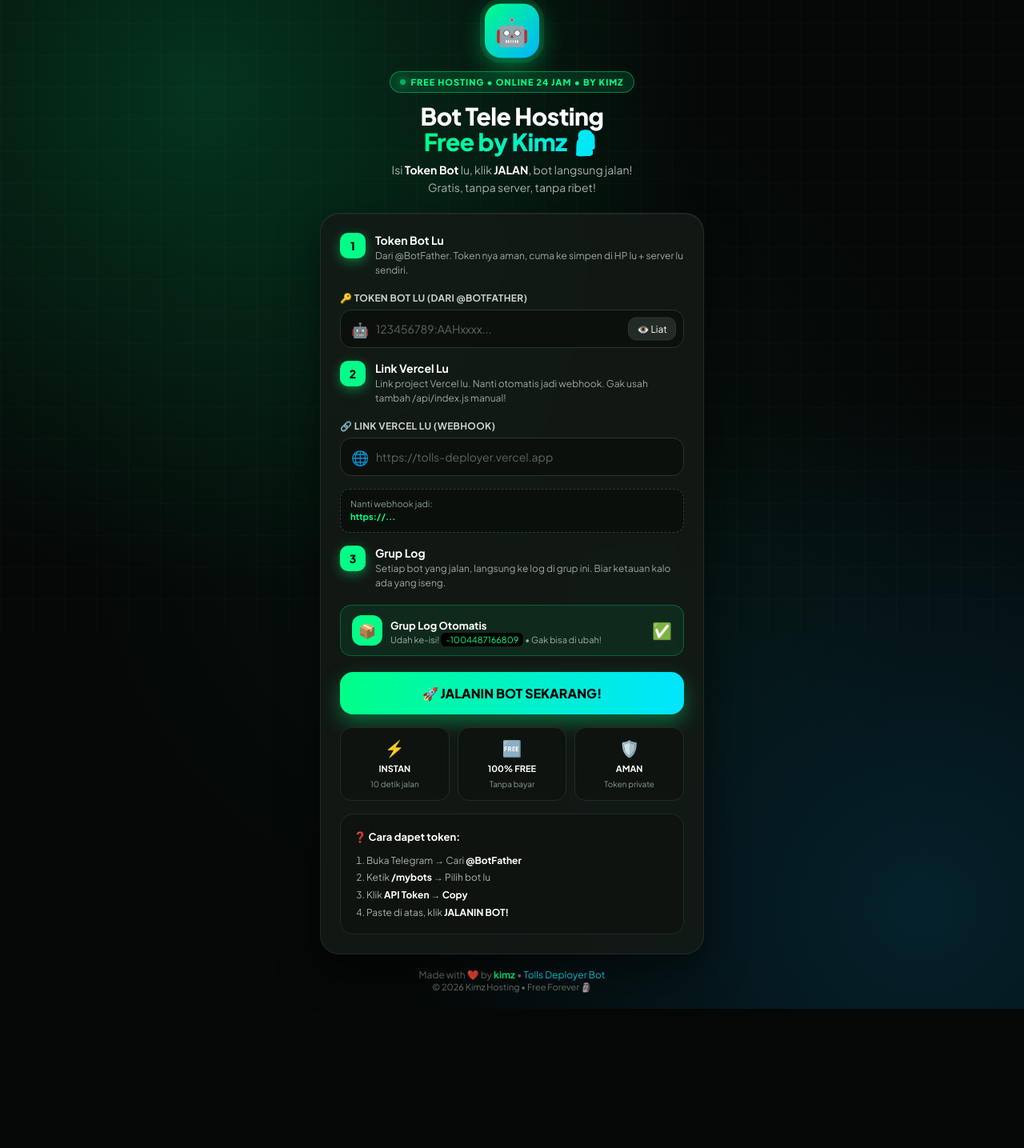
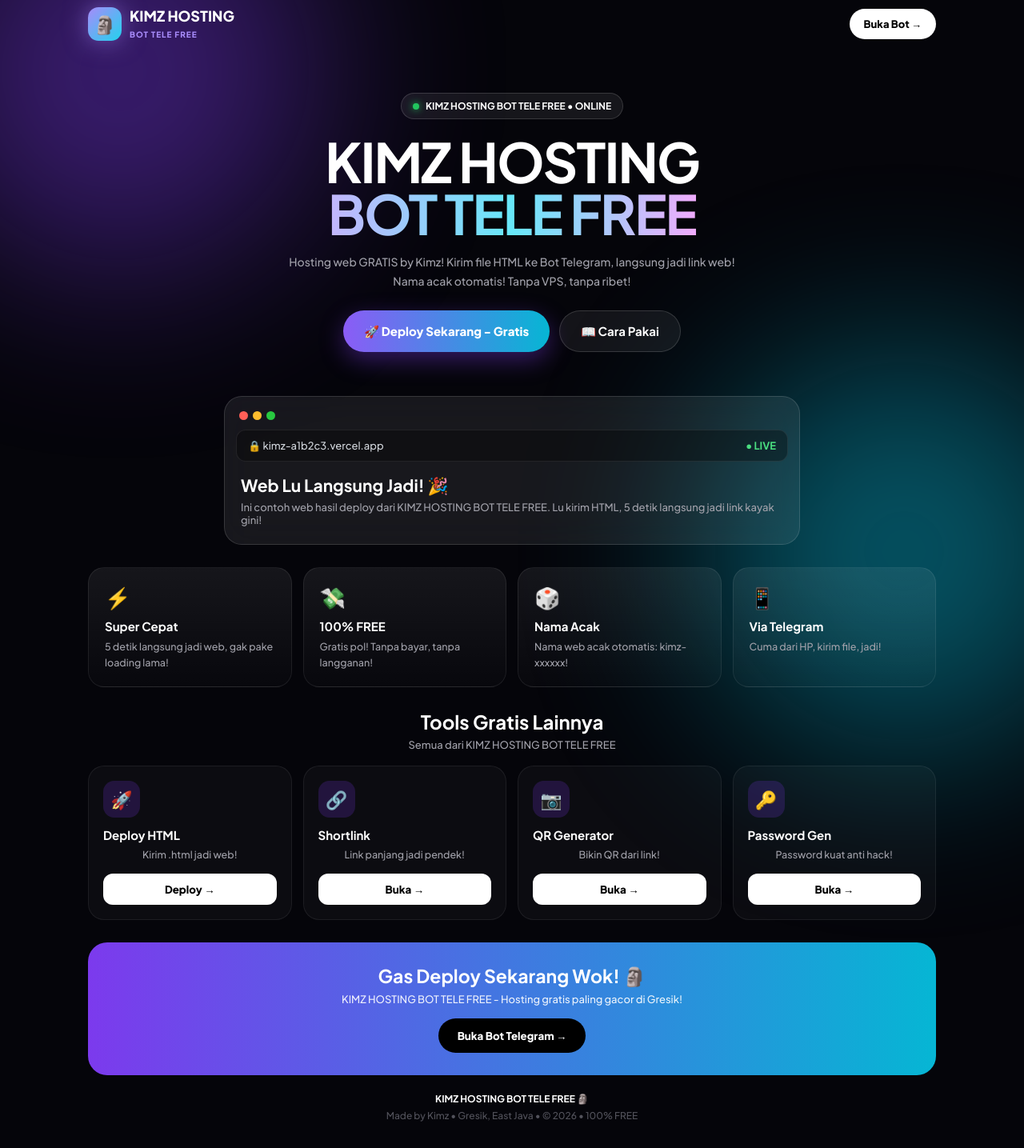
Before and after one commit to alfiyahjunaida-cyber/Bot-telegram-, a website: page index.html in a window 1280 px wide. Shown: the part 11-1446 px from the top of the page at 80% size. Before the commit the page ends 1272 px from the top, so only its background shows below. Drawn offline with Linux system fonts and the light colour scheme.

Commit message:
Update index.html

```diff
--- a/index.html
+++ b/index.html
@@ -3,261 +3,114 @@
 <head>
 <meta charset="UTF-8">
 <meta name="viewport" content="width=device-width, initial-scale=1.0">
-<title>bot tele hosting free by kimz 🗿</title>
-<link href="https://fonts.googleapis.com/css2?family=Plus+Jakarta+Sans:wght@400;600;700;800&display=swap" rel="stylesheet">
+<title>KIMZ HOSTING BOT TELE FREE</title>
+<link href="https://fonts.googleapis.com/css2?family=Plus+Jakarta+Sans:wght@500;700;800&display=swap" rel="stylesheet">
 <style>
-  *{margin:0;padding:0;box-sizing:border-box;font-family:'Plus Jakarta Sans',Arial,sans-serif}
-  body{
-    background:#050807;
-    background-image:
-      radial-gradient(circle at 20% 10%, rgba(0,255,136,0.18) 0%, transparent 40%),
-      radial-gradient(circle at 90% 90%, rgba(0,180,255,0.15) 0%, transparent 40%),
-      radial-gradient(circle at 50% 50%, rgba(0,255,136,0.05) 0%, transparent 60%);
-    color:#fff;min-height:100vh;display:flex;align-items:center;justify-content:center;padding:20px;overflow-x:hidden;
-  }
-  body::before{
-    content:'';position:fixed;inset:0;
-    background-image:linear-gradient(rgba(255,255,255,0.02) 1px, transparent 1px), linear-gradient(90deg, rgba(255,255,255,0.02) 1px, transparent 1px);
-    background-size:40px 40px;pointer-events:none;
-  }
-  .wrap{width:100%;max-width:480px;position:relative;z-index:1}
-  .top{ text-align:center;margin-bottom:18px; animation:fadeDown .6s ease both }
-  .logo{
-    width:68px;height:68px;margin:0 auto 12px;border-radius:20px;
-    background:linear-gradient(135deg,#00ff88,#00b4ff);
-    display:flex;align-items:center;justify-content:center;font-size:34px;
-    box-shadow:0 0 0 6px rgba(0,255,136,0.12), 0 10px 30px rgba(0,255,136,0.4);
-    animation:float 3s ease-in-out infinite;
-  }
-  @keyframes float{0%,100%{transform:translateY(0)}50%{transform:translateY(-6px)}}
-  @keyframes fadeDown{from{opacity:0;transform:translateY(-10px)}to{opacity:1;transform:translateY(0)}}
-  @keyframes fadeUp{from{opacity:0;transform:translateY(12px)}to{opacity:1;transform:translateY(0)}}
-  .badge{
-    display:inline-flex;align-items:center;gap:6px;
-    background:rgba(0,255,136,0.12);border:1px solid rgba(0,255,136,0.4);color:#00ff88;
-    padding:6px 12px;border-radius:100px;font-size:11px;font-weight:800;letter-spacing:1px;
-  }
-  .badge i{width:7px;height:7px;background:#00ff88;border-radius:50%;display:inline-block;box-shadow:0 0 10px #00ff88;animation:blink 1.2s infinite}
-  @keyframes blink{0%,100%{opacity:1}50%{opacity:.3}}
-  h1{font-size:30px;line-height:1.05;margin:14px 0 8px;font-weight:800;letter-spacing:-0.5px}
-  h1 span{background:linear-gradient(90deg,#00ff88,#00e5ff);-webkit-background-clip:text;-webkit-text-fill-color:transparent;background-clip:text}
-  .subtitle{color:#a8b3ad;font-size:14px;line-height:1.6}
-  .subtitle b{color:#fff}
-  .box{
-    margin-top:20px;background:rgba(20,26,22,0.85);backdrop-filter:blur(16px);
-    border:1px solid rgba(255,255,255,0.08);border-radius:24px;padding:24px;
-    box-shadow:0 20px 50px rgba(0,0,0,0.5), inset 0 1px 0 rgba(255,255,255,0.06);
-    animation:fadeUp .6s .1s ease both;
-  }
-  .step{display:flex;gap:12px;align-items:flex-start;margin-bottom:18px;text-align:left}
-  .num{
-    min-width:32px;height:32px;border-radius:10px;background:#00ff88;color:#000;font-weight:800;
-    display:flex;align-items:center;justify-content:center;font-size:14px;box-shadow:0 4px 14px rgba(0,255,136,0.4);
-  }
-  .step b{font-size:14px;display:block}
-  .step p{font-size:12px;color:#9aa8a0;margin-top:2px;line-height:1.5}
-  label{font-size:12px;font-weight:700;color:#c8d1ca;letter-spacing:.3px;display:block;margin:0 0 7px}
-  .input-wrap{position:relative;margin-bottom:16px}
-  .input-wrap span{position:absolute;left:14px;top:50%;transform:translateY(-50%);font-size:18px;opacity:.8}
-  input{
-    width:100%;padding:14px 14px 14px 44px;border-radius:14px;
-    border:1px solid #2a332e;background:#0c100d;color:#fff;font-size:14px;outline:none;transition:.2s;
-  }
-  input:focus{border-color:#00ff88;box-shadow:0 0 0 3px rgba(0,255,136,0.15);background:#10150f}
-  input::placeholder{color:#5a665f}
-  .eye{
-    position:absolute;right:10px;top:50%;transform:translateY(-50%);
-    background:#222b26;border:1px solid #333;color:#fff;padding:6px 10px;border-radius:10px;cursor:pointer;font-size:12px;width:auto;margin:0;
-  }
-  .eye:hover{background:#2e3a32}
-  .webhook-preview{
-    background:#0a0f0c;border:1px dashed #2e3a32;border-radius:12px;padding:10px 12px;
-    font-size:11px;color:#8a9a90;text-align:left;word-break:break-all;line-height:1.5;margin-bottom:16px;
-  }
-  .webhook-preview b{color:#00ff88}
-  .grup{
-    display:flex;align-items:center;gap:10px;background:rgba(0,255,136,0.08);
-    border:1px solid rgba(0,255,136,0.25);border-radius:14px;padding:12px 14px;text-align:left;
-  }
-  .grup .icon{width:38px;height:38px;border-radius:12px;background:#00ff88;display:flex;align-items:center;justify-content:center;font-size:18px;flex-shrink:0}
-  .grup b{font-size:13px}
-  .grup p{font-size:11px;color:#9ab0a2;margin-top:2px}
-  .grup code{background:#000;padding:2px 6px;border-radius:6px;color:#00ff88;font-size:11px}
-  button.main{
-    width:100%;padding:16px;border:none;border-radius:16px;margin-top:20px;cursor:pointer;
-    background:linear-gradient(90deg,#00ff88,#00e5ff);color:#000;font-weight:800;font-size:16px;
-    box-shadow:0 10px 25px rgba(0,255,136,0.35);transition:.2s;display:flex;align-items:center;justify-content:center;gap:8px;
-  }
-  button.main:hover{transform:translateY(-1px);box-shadow:0 14px 30px rgba(0,255,136,0.45)}
-  button.main:active{transform:translateY(1px)}
-  button.main:disabled{opacity:.6;cursor:not-allowed;transform:none}
-  .features{display:grid;grid-template-columns:1fr 1fr 1fr;gap:10px;margin-top:16px}
-  .feat{background:#0e130f;border:1px solid #222b26;border-radius:14px;padding:12px 8px;text-align:center}
-  .feat div{font-size:20px}
-  .feat b{font-size:11px;display:block;margin-top:6px}
-  .feat span{font-size:10px;color:#8a9a90}
-  #status{margin-top:16px;padding:14px;border-radius:14px;display:none;text-align:left;font-size:13px;white-space:pre-wrap;word-break:break-all;line-height:1.6}
-  .ok{background:#002a16;border:1px solid #00ff88;color:#d6ffe8}
-  .err{background:#2a0000;border:1px solid #ff5555;color:#ffd6d6}
-  .log{margin-top:12px;text-align:left;background:#000;border:1px solid #1e2620;padding:12px;border-radius:14px;font-size:12px;max-height:160px;overflow:auto;display:none;line-height:1.7}
-  .log b{color:#00ff88}
-  .how{
-    margin-top:16px;background:#0e130f;border:1px solid #222b26;border-radius:16px;padding:16px;text-align:left;
-  }
-  .how b{font-size:13px}
-  .how ol{margin:10px 0 0 16px;font-size:12px;color:#a8b3ad;line-height:1.8}
-  .how ol b{color:#fff;font-size:12px}
-  .footer{margin-top:18px;text-align:center;font-size:12px;color:#6a7a70}
-  .footer b{color:#00ff88}
-  .footer a{color:#00e5ff;text-decoration:none}
-  @media(max-width:480px){h1{font-size:26px}.box{padding:20px}}
+*{margin:0;padding:0;box-sizing:border-box;font-family:'Plus Jakarta Sans',sans-serif}
+body{background:#05050a;color:#fff;overflow-x:hidden}
+.glow{position:fixed;width:500px;height:500px;border-radius:50%;filter:blur(120px);opacity:.45;z-index:0}
+.g1{background:#7c3aed;top:-150px;left:-100px}
+.g2{background:#06b6d4;bottom:-150px;right:-100px}
+.wrap{position:relative;z-index:2;max-width:1100px;margin:auto;padding:0 20px}
+.nav{display:flex;justify-content:space-between;align-items:center;padding:20px 0}
+.logo{display:flex;align-items:center;gap:10px;font-weight:800;font-size:18px;line-height:1.1}
+.logo .kotak{width:42px;height:42px;min-width:42px;background:linear-gradient(135deg,#a78bfa,#22d3ee);border-radius:13px;display:grid;place-items:center;font-size:22px;box-shadow:0 0 30px #a78bfa88}
+.logo small{font-size:10px;color:#a78bfa;letter-spacing:1px}
+.btn-top{background:#fff;color:#000;padding:11px 18px;border-radius:999px;font-weight:800;border:none;cursor:pointer;font-size:13px}
+.hero{text-align:center;padding:45px 0 25px}
+.pill{display:inline-flex;align-items:center;gap:8px;background:#ffffff12;border:1px solid #ffffff25;padding:8px 14px;border-radius:999px;font-size:12px;font-weight:700}
+.dot{width:8px;height:8px;background:#22c55e;border-radius:50%;box-shadow:0 0 10px #22c55e}
+.hero h1{font-size:44px;line-height:.95;letter-spacing:-2px;margin-top:20px}
+.hero h1 i{font-style:normal;background:linear-gradient(90deg,#c4b5fd,#67e8f9,#f0abfc);-webkit-background-clip:text;-webkit-text-fill-color:transparent}
+.hero p{color:#a1a1aa;margin:18px auto 0;max-width:560px;line-height:1.7;font-size:14px}
+.cta{margin-top:24px;display:flex;gap:12px;justify-content:center;flex-wrap:wrap}
+.btn1{background:linear-gradient(90deg,#8b5cf6,#06b6d4);border:none;color:#fff;padding:15px 26px;border-radius:999px;font-weight:800;font-size:15px;cursor:pointer;box-shadow:0 10px 30px #7c3aed66}
+.btn2{background:#ffffff10;border:1px solid #ffffff25;color:#fff;padding:15px 26px;border-radius:999px;font-weight:700;font-size:15px;cursor:pointer}
+.mock{margin:30px auto 0;max-width:720px;background:rgba(255,255,255,.08);backdrop-filter:blur(20px);border:1px solid #ffffff22;border-radius:22px;padding:14px;text-align:left}
+.mock-top{display:flex;gap:6px;padding:4px 4px 12px}
+.mock-top span{width:11px;height:11px;border-radius:50%;display:block}
+.mock-url{background:#00000055;border:1px solid #ffffff15;border-radius:12px;padding:11px 14px;font-size:13px;color:#d1d5db;display:flex;justify-content:space-between;align-items:center;gap:10px}
+.mock-url b{color:#4ade80}
+.mock-body{padding:16px 6px 8px}
+.mock-body h3{font-size:21px}
+.mock-body p{font-size:13px;color:#a1a1aa;margin-top:6px}
+.fitur{display:grid;grid-template-columns:1fr 1fr;gap:14px;margin:28px 0}
+.f{background:linear-gradient(180deg,#ffffff12,#ffffff04);border:1px solid #ffffff14;border-radius:20px;padding:20px}
+.f span{font-size:26px}
+.f h4{margin:10px 0 6px;font-size:15px}
+.f p{font-size:12.5px;color:#a1a1aa;line-height:1.6}
+.tools{margin:10px 0 28px}
+.tools h2{font-size:24px;text-align:center}
+.tools p{font-size:13px;color:#a1a1aa;text-align:center;margin-top:6px}
+.grid{display:grid;grid-template-columns:1fr 1fr;gap:14px;margin-top:18px}
+.card{background:#ffffff08;border:1px solid #ffffff12;border-radius:20px;padding:18px}
+.card .ic{width:46px;height:46px;border-radius:14px;display:grid;place-items:center;font-size:22px;background:#7c3aed33}
+.card h3{margin:12px 0 5px;font-size:15px}
+.card p{font-size:12.5px;color:#a1a1aa;line-height:1.5}
+.card button{margin-top:14px;width:100%;padding:11px;border:none;border-radius:12px;background:#fff;font-weight:800;cursor:pointer}
+.bawah{background:linear-gradient(90deg,#7c3aed,#06b6d4);border-radius:24px;padding:28px 22px;text-align:center;margin-bottom:20px}
+.bawah h2{font-size:23px;line-height:1.2}
+.bawah p{font-size:13px;opacity:.9;margin-top:8px}
+.bawah button{margin-top:16px;background:#000;color:#fff;border:none;padding:13px 24px;border-radius:999px;font-weight:800;cursor:pointer}
+.footer{text-align:center;color:#52525b;font-size:12px;padding:0 0 30px;line-height:1.7}
+@media(min-width:700px){.hero h1{font-size:68px}.fitur{grid-template-columns:repeat(4,1fr)}.grid{grid-template-columns:repeat(4,1fr)}}
 </style>
 </head>
 <body>
+<div class="glow g1"></div>
+<div class="glow g2"></div>
 <div class="wrap">
-  <div class="top">
-    <div class="logo">🤖</div>
-    <span class="badge"><i></i> FREE HOSTING • ONLINE 24 JAM • BY KIMZ</span>
-    <h1>Bot Tele Hosting<br><span>Free by Kimz 🗿</span></h1>
-    <p class="subtitle">Isi <b>Token Bot</b> lu, klik <b>JALAN</b>, bot langsung jalan!<br>Gratis, tanpa server, tanpa ribet!</p>
-  </div>
+<div class="nav">
+<div class="logo"><div class="kotak">🗿</div><div>KIMZ HOSTING<br><small>BOT TELE FREE</small></div></div>
+<button class="btn-top" onclick="keBot()">Buka Bot →</button>
+</div>
 
-  <div class="box">
-    <div class="step">
-      <div class="num">1</div>
-      <div><b>Token Bot Lu</b><p>Dari @BotFather. Token nya aman, cuma ke simpen di HP lu + server lu sendiri.</p></div>
-    </div>
+<div class="hero">
+<div class="pill"><div class="dot"></div> KIMZ HOSTING BOT TELE FREE • ONLINE</div>
+<h1>KIMZ HOSTING<br><i>BOT TELE FREE</i></h1>
+<p>Hosting web GRATIS by Kimz! Kirim file HTML ke Bot Telegram, langsung jadi link web! Nama acak otomatis! Tanpa VPS, tanpa ribet!</p>
+<div class="cta">
+<button class="btn1" onclick="keBot()">🚀 Deploy Sekarang - Gratis</button>
+<button class="btn2" onclick="cara()">📖 Cara Pakai</button>
+</div>
+</div>
 
-    <label>🔑 TOKEN BOT LU (DARI @BOTFATHER)</label>
-    <div class="input-wrap">
-      <span>🤖</span>
-      <input id="token" type="password" placeholder="123456789:AAHxxxx...">
-      <button type="button" class="eye" onclick="toggleToken()">👁️ Liat</button>
-    </div>
+<div class="mock">
+<div class="mock-top"><span style="background:#ff5f57"></span><span style="background:#febc2e"></span><span style="background:#28c840"></span></div>
+<div class="mock-url"><span>🔒 kimz-a1b2c3.vercel.app</span><b>● LIVE</b></div>
+<div class="mock-body"><h3>Web Lu Langsung Jadi! 🎉</h3><p>Ini contoh web hasil deploy dari KIMZ HOSTING BOT TELE FREE. Lu kirim HTML, 5 detik langsung jadi link kayak gini!</p></div>
+</div>
 
-    <div class="step">
-      <div class="num">2</div>
-      <div><b>Link Vercel Lu</b><p>Link project Vercel lu. Nanti otomatis jadi webhook. Gak usah tambah /api/index.js manual!</p></div>
-    </div>
+<div class="fitur">
+<div class="f"><span>⚡</span><h4>Super Cepat</h4><p>5 detik langsung jadi web, gak pake loading lama!</p></div>
+<div class="f"><span>💸</span><h4>100% FREE</h4><p>Gratis pol! Tanpa bayar, tanpa langganan!</p></div>
+<div class="f"><span>🎲</span><h4>Nama Acak</h4><p>Nama web acak otomatis: kimz-xxxxxx!</p></div>
+<div class="f"><span>📱</span><h4>Via Telegram</h4><p>Cuma dari HP, kirim file, jadi!</p></div>
+</div>
 
-    <label>🔗 LINK VERCEL LU (WEBHOOK)</label>
-    <div class="input-wrap">
-      <span>🌐</span>
-      <input id="webhook" type="text" placeholder="https://tolls-deployer.vercel.app" style="padding-left:44px">
-    </div>
-    <div class="webhook-preview">Nanti webhook jadi:<br><b id="webhookPreview">https://.../api/index.js</b></div>
+<div class="tools">
+<h2>Tools Gratis Lainnya</h2>
+<p>Semua dari KIMZ HOSTING BOT TELE FREE</p>
+<div class="grid">
+<div class="card"><div class="ic">🚀</div><h3>Deploy HTML</h3><p>Kirim .html jadi web!</p><button onclick="keBot()">Deploy →</button></div>
+<div class="card"><div class="ic">🔗</div><h3>Shortlink</h3><p>Link panjang jadi pendek!</p><button onclick="keBot()">Buka →</button></div>
+<div class="card"><div class="ic">📷</div><h3>QR Generator</h3><p>Bikin QR dari link!</p><button onclick="keBot()">Buka →</button></div>
+<div class="card"><div class="ic">🔑</div><h3>Password Gen</h3><p>Password kuat anti hack!</p><button onclick="keBot()">Buka →</button></div>
+</div>
+</div>
 
-    <div class="step">
-      <div class="num">3</div>
-      <div><b>Grup Log</b><p>Setiap bot yang jalan, langsung ke log di grup ini. Biar ketauan kalo ada yang iseng.</p></div>
-    </div>
+<div class="bawah">
+<h2>Gas Deploy Sekarang Wok! 🗿</h2>
+<p>KIMZ HOSTING BOT TELE FREE - Hosting gratis paling gacor di Gresik!</p>
+<button onclick="keBot()">Buka Bot Telegram →</button>
+</div>
 
-    <div class="grup">
-      <div class="icon">📦</div>
-      <div><b>Grup Log Otomatis</b><p>Udah ke-isi! <code>-1004487166809</code> • Gak bisa di ubah!</p></div>
-      <div style="margin-left:auto;font-size:20px">✅</div>
-    </div>
-
-    <button id="btn" class="main" onclick="jalanin()">🚀 JALANIN BOT SEKARANG!</button>
-
-    <div class="features">
-      <div class="feat"><div>⚡</div><b>INSTAN</b><span>10 detik jalan</span></div>
-      <div class="feat"><div>🆓</div><b>100% FREE</b><span>Tanpa bayar</span></div>
-      <div class="feat"><div>🛡️</div><b>AMAN</b><span>Token private</span></div>
-    </div>
-
-    <div id="status"></div>
-    <div id="log" class="log"></div>
-
-    <div class="how">
-      <b>❓ Cara dapet token:</b>
-      <ol>
-        <li>Buka Telegram → Cari <b>@BotFather</b></li>
-        <li>Ketik <b>/mybots</b> → Pilih bot lu</li>
-        <li>Klik <b>API Token</b> → <b>Copy</b></li>
-        <li>Paste di atas, klik <b>JALANIN BOT!</b></li>
-      </ol>
-    </div>
-  </div>
-
-  <div class="footer">Made with ❤️ by <b>kimz</b> • <a href="#">Tolls Deployer Bot</a><br><span style="font-size:11px">© 2026 Kimz Hosting • Free Forever 🗿</span></div>
+<div class="footer"><b style="color:#fff">KIMZ HOSTING BOT TELE FREE 🗿</b><br>Made by Kimz • Gresik, East Java • © 2026 • 100% FREE</div>
 </div>
 
 <script>
-function toggleToken(){
-  const i = document.getElementById('token');
-  const isPass = i.type === 'password';
-  i.type = isPass ? 'text' : 'password';
-  document.querySelector('.eye').innerText = isPass ? '🙈 Sembunyi' : '👁️ Liat';
-}
-function log(msg){
-  const el = document.getElementById('log');
-  el.style.display = 'block';
-  el.innerHTML += msg + '<br>';
-}
-function show(msg, ok){
-  const s = document.getElementById('status');
-  s.style.display = 'block';
-  s.className = ok ? 'ok' : 'err';
-  s.innerText = msg;
-}
-function updatePreview(){
-  let w = document.getElementById('webhook').value.trim().replace(/\/$/,'');
-  if(!w) w = 'https://...';
-  if(w !== 'https://...' && !w.endsWith('/api/index.js')) w = w + '/api/index.js';
-  document.getElementById('webhookPreview').innerText = w;
-}
-document.getElementById('webhook').addEventListener('input', updatePreview);
-
-async function jalanin(){
-  const token = document.getElementById('token').value.trim();
-  let webhook = document.getElementById('webhook').value.trim();
-  const btn = document.getElementById('btn');
-  if(!token) return alert('Isi token dulu wok! 🗿');
-  if(!webhook) return alert('Isi link Vercel lu dulu wok!');
-  webhook = webhook.replace(/\/$/, '');
-  if(!webhook.endsWith('/api/index.js')) webhook = webhook + '/api/index.js';
-  document.getElementById('webhook').value = webhook;
-  updatePreview();
-
-  btn.disabled = true;
-  btn.innerHTML = '⏳ LAGI JALANIN... SABAR WOK!';
-  document.getElementById('log').innerHTML = '';
-  document.getElementById('status').style.display = 'none';
-  log('🔌 <b>Lagi nyambung ke Telegram...</b>');
-  try{
-    let r = await fetch(`https://api.telegram.org/bot${token}/getMe`);
-    let j = await r.json();
-    if(!j.ok) throw new Error('Token salah wok! ' + j.description);
-    log(`✅ <b>Token bener!</b> Bot: @${j.result.username}`);
-    log('💾 <b>Lagi nyimpen token ke server...</b>');
-    let rSave = await fetch(`/api/index.js?setToken=${encodeURIComponent(token)}`);
-    let jSave = await rSave.json();
-    if(!jSave.ok) throw new Error('Gagal simpen token ke server: ' + (jSave.error || ''));
-    log(`✅ <b>Token ke simpen!</b> Total bot jalan: ${jSave.totalBot}`);
-    log(`🔗 <b>Lagi set webhook ke:</b> ${webhook}`);
-    let r2 = await fetch(`https://api.telegram.org/bot${token}/setWebhook?url=${encodeURIComponent(webhook)}`);
-    let j2 = await r2.json();
-    if(!j2.ok) throw new Error('Gagal set webhook: ' + j2.description);
-    log(`✅ <b>Webhook ke-set!</b>`);
-    localStorage.setItem('tolls_token', token);
-    localStorage.setItem('tolls_webhook', webhook);
-    show(`✅ BERHASIL WOK! BOT UDAH JALAN! 🗿🔥\n\n🤖 Bot: @${j.result.username}\n🔗 Webhook: ${webhook}\n📦 Grup Log: -1004487166809\n\nSekarang buka Telegram, chat bot lu, ketik /start!`, true);
-    btn.innerHTML = '✅ BOT UDAH JALAN! GAS! 🗿';
-  }catch(e){
-    show(`❌ GAGAL WOK!\n${e.message}`, false);
-    log('❌ ' + e.message);
-    btn.disabled = false;
-    btn.innerHTML = '🚀 JALANIN BOT SEKARANG!';
-  }
-}
-window.onload = () => {
-  const t = localStorage.getItem('tolls_token');
-  const w = localStorage.getItem('tolls_webhook');
-  if(t) document.getElementById('token').value = t;
-  if(w) document.getElementById('webhook').value = w;
-  updatePreview();
-}
+function keBot(){alert('Buka Telegram, cari: KIMZ HOSTING BOT TELE FREE 🗿');}
+function cara(){alert('Cara Pakai KIMZ HOSTING BOT TELE FREE:\n\n1. Buka Bot Telegram\n2. Klik /deploy\n3. Kirim file .html lu\n4. Jadi link https://kimz-xxxxxx.vercel.app\n\nGampang kan wok! 🗿');}
 </script>
 </body>
 </html>
```
